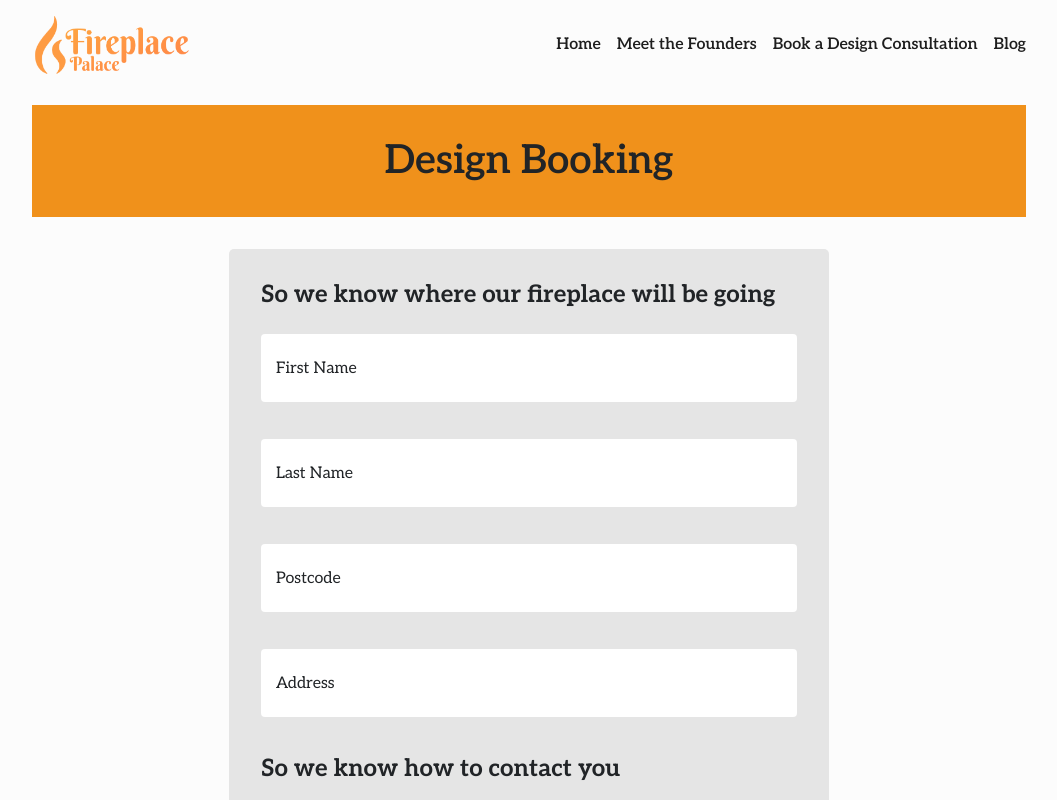
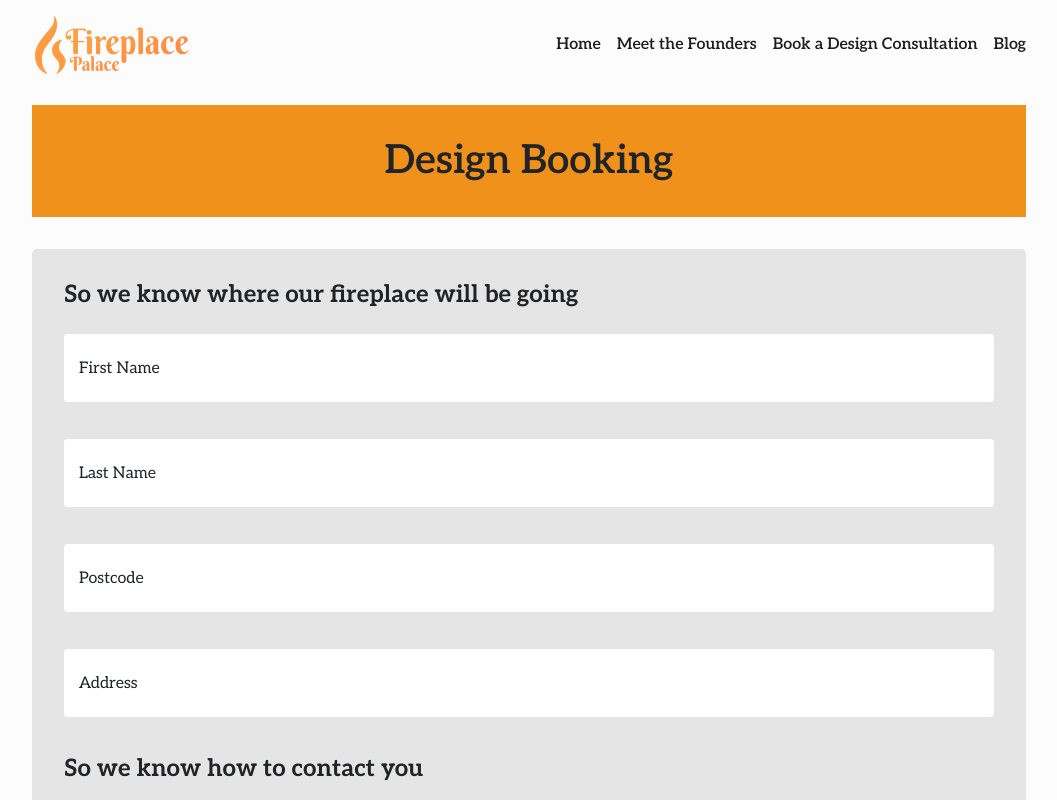
Before and after one commit to moose-hub/Fireplace-Palace, a Next.js app: page /booking in a window 1280 px wide. Shown: the top 800 px of the page, without its empty margins (111-1168 px from the left). Built offline with nearby package versions, Linux system fonts and the light colour scheme.

Commit message:
render success message on form complete

```diff
--- a/app/booking/page.css
+++ b/app/booking/page.css
@@ -14,7 +14,7 @@
   width: 100%;
 }
 
-.booking__form-list {
+.booking__form-container {
   display: flex;
   flex-direction: column;
   justify-content: center;
--- a/app/booking/page.jsx
+++ b/app/booking/page.jsx
@@ -20,6 +20,7 @@ const fieldToString = (field) => {
     case "postcode":
       return "Postcode";
     case "address":
+
       return "Address";
     case "phone":
       return "Phone number";
@@ -276,13 +277,14 @@ function Booking() {
   return (
     <main className="booking__content">
       <section className="booking__banner">Design Booking</section>
-      <form
+      { !state.form.hasSubmitted ? (
+        <form
         className="booking__form"
         action="api/booking"
         method="post"
         onSubmit={handleSubmit}
       >
-        <ul className="booking__form-list">
+        <ul className="booking__form-container">
           <h2 className="booking__form-heading">
             So we know where our fireplace will be going
           </h2>
@@ -434,6 +436,11 @@ function Booking() {
           </button>
         </ul>
       </form>
+      ) : (
+        <div className="booking__form-container">
+          <h2 className="booking__form-message">Consultation booked!</h2>
+        </div>
+      )}
     </main>
   );
 }
```
